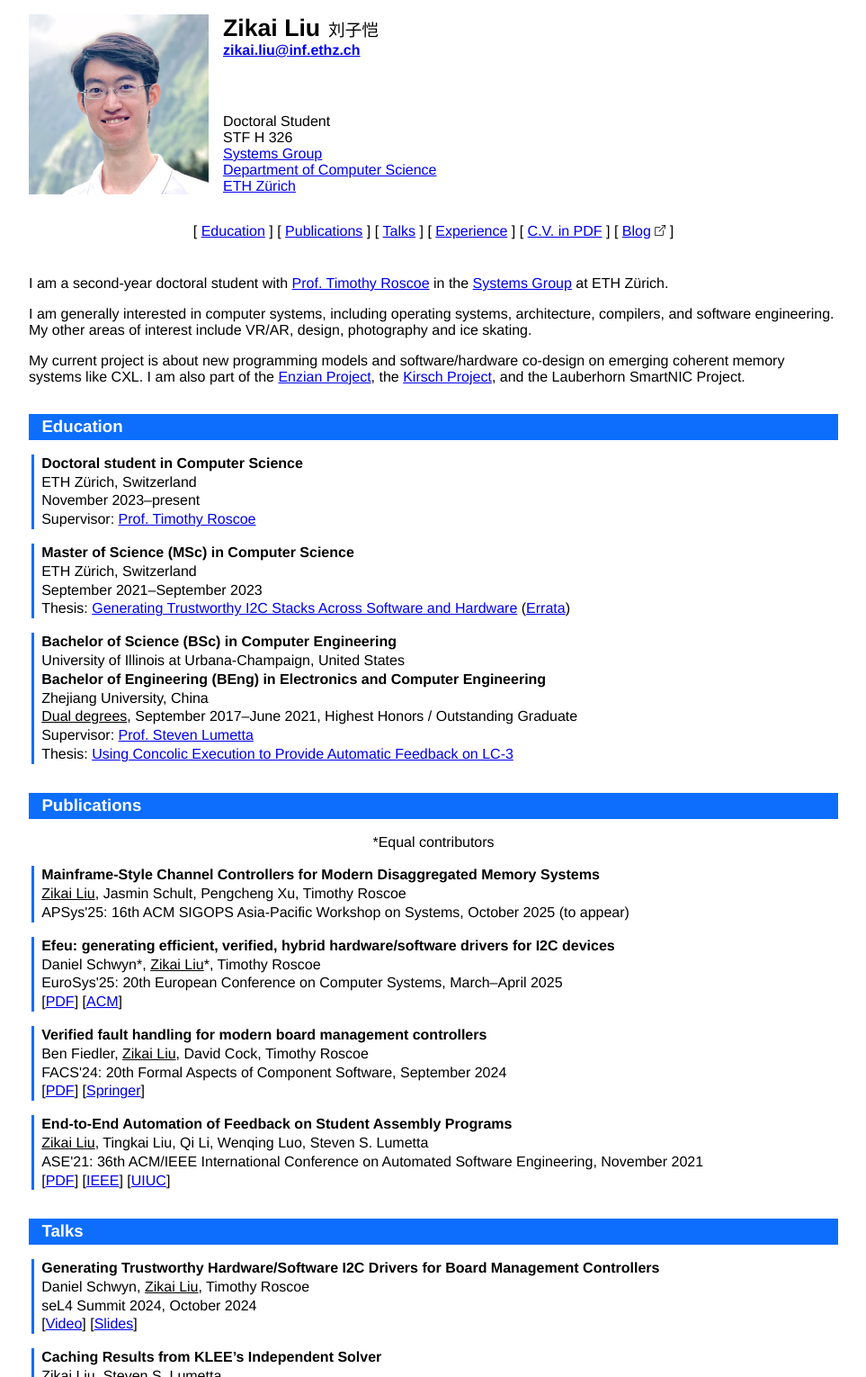
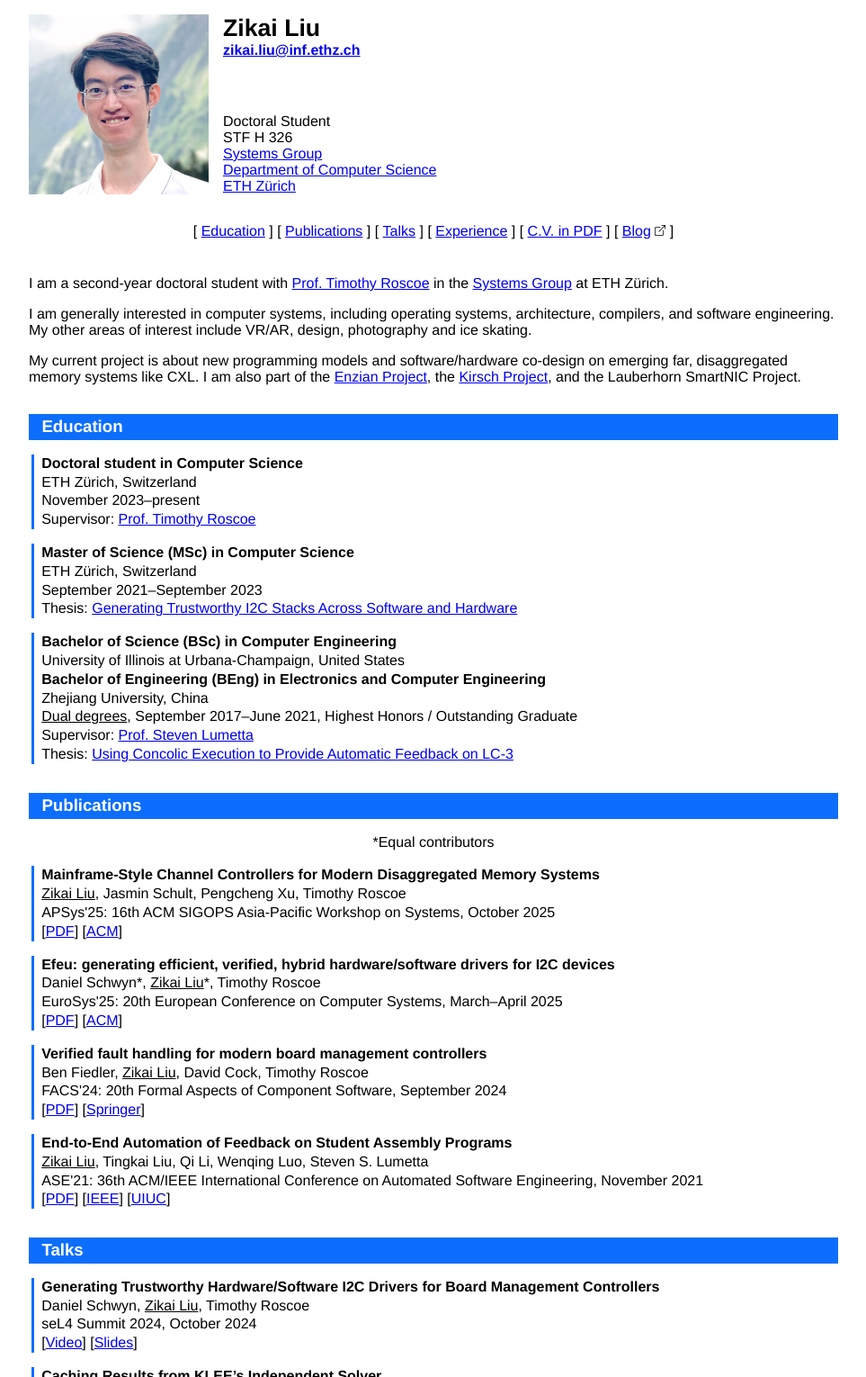
Before and after one commit to liuzikai/zikailiu.com, a website: page about/index.html in a window 1280 px wide. Shown: the top 1530 px of the page at 90% size, without its empty margins (158-1121 px from the left). Drawn offline with Linux system fonts and the light colour scheme.

Commit message:
Update About

```diff
--- a/about/index.html
+++ b/about/index.html
@@ -108,8 +108,7 @@
         </div>
         <div style="display: flex; flex-direction: column; justify-content: space-between;">
             <div style="align-self: flex-start;">
-                <div style="display: flex; align-items: center">
-                    <header>Zikai Liu</header>&nbsp;&nbsp;<span style="font-size: 14pt">刘子恺</span></div>
+                <header>Zikai Liu</header>
                 <b><a href="mailto:zikai.liu@inf.ethz.ch">zikai.liu@inf.ethz.ch</a></b>
             </div>
             <div>
@@ -156,8 +155,8 @@
         Group</a> at ETH Zürich.</p>
     <p>I am generally interested in computer systems, including operating systems, architecture, compilers, and
         software engineering. My other areas of interest include VR/AR, design, photography and ice skating.</p>
-    <p>My current project is about new programming models and software/hardware co-design on emerging coherent memory
-        systems like CXL. I am also part of the
+    <p>My current project is about new programming models and software/hardware co-design on emerging far, disaggregated
+        memory systems like CXL. I am also part of the
         <a target="_blank" rel="noopener noreferrer" href="https://enzian.systems"
            aria-label="Visit the website of Enzian">Enzian Project</a>,
         the <a target="_blank" rel="noopener noreferrer" href="https://sockeye.ethz.ch/kirsch/"
@@ -190,8 +189,7 @@
                 Thesis: <a target="_blank" rel="noopener noreferrer"
                            href="https://www.research-collection.ethz.ch/handle/20.500.11850/632755"
                            aria-label="View my Master Thesis on ETH Zürich Research Collection">Generating Trustworthy
-                I2C Stacks Across Software and Hardware</a> (<a target="_blank" rel="noopener noreferrer" href="thesis-errata.pdf"
-                                                                aria-label="View the errata of my thesis in PDF">Errata</a>)
+                I2C Stacks Across Software and Hardware</a>
             </p>
         </li>
         <li>
@@ -227,7 +225,12 @@
                 <br>
                 <u>Zikai Liu</u>, Jasmin Schult, Pengcheng Xu, Timothy Roscoe
                 <br>
-                APSys'25: 16th ACM SIGOPS Asia-Pacific Workshop on Systems, October 2025 (to appear)
+                APSys'25: 16th ACM SIGOPS Asia-Pacific Workshop on Systems, October 2025
+                <br>
+                [<a target="_blank" rel="noopener noreferrer" href="mcc-apsys.pdf"
+                    aria-label="View the paper in PDF">PDF</a>]
+                [<a target="_blank" rel="noopener noreferrer" href="https://dl.acm.org/doi/10.1145/3725783.3764403"
+                    aria-label="View the paper on ACM Digital Library">ACM</a>]
             </p>
         </li>
         <li>
@@ -241,7 +244,7 @@
                 [<a target="_blank" rel="noopener noreferrer" href="efeu.pdf"
                     aria-label="View the paper in PDF">PDF</a>]
                 [<a target="_blank" rel="noopener noreferrer" href="https://doi.org/10.1145/3689031.3696093"
-                   aria-label="View the paper on ACM Digital Library">ACM</a>]
+                    aria-label="View the paper on ACM Digital Library">ACM</a>]
             </p>
         </li>
         <li>
```
Also changed, not shown: 2 other files.
